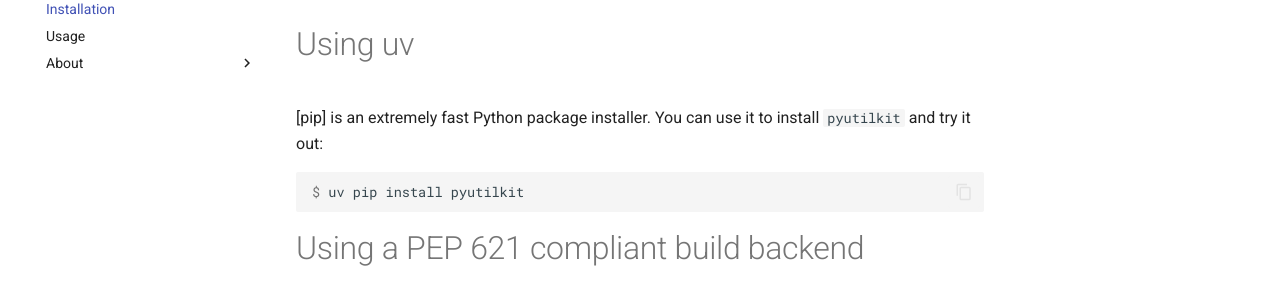
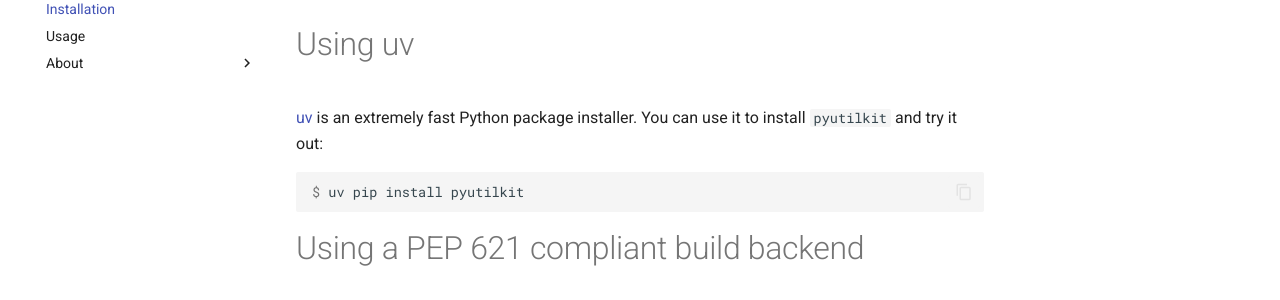
Before and after one commit to spapanik/pyutilkit, an MkDocs documentation site: the page built from docs/installation.md, in a window 1280 px wide. Shown: the part 156-456 px from the top of the page. Built offline with MkDocs 1.6.1 and Material for MkDocs 9.7.7, drawn with Linux system fonts in a browser that asks for light colours; comment, search, counter and statistics services are not loaded.

Commit message:
📚 Improve docs

````diff
--- a/docs/installation.md
+++ b/docs/installation.md
@@ -2,7 +2,7 @@
 
 # Using uv
 
-[pip] is an extremely fast Python package installer.
+[uv] is an extremely fast Python package installer.
 You can use it to install `pyutilkit` and try it out:
 
 ```console
````
Also changed, not shown: docs/README.md (+1 -1 lines).
